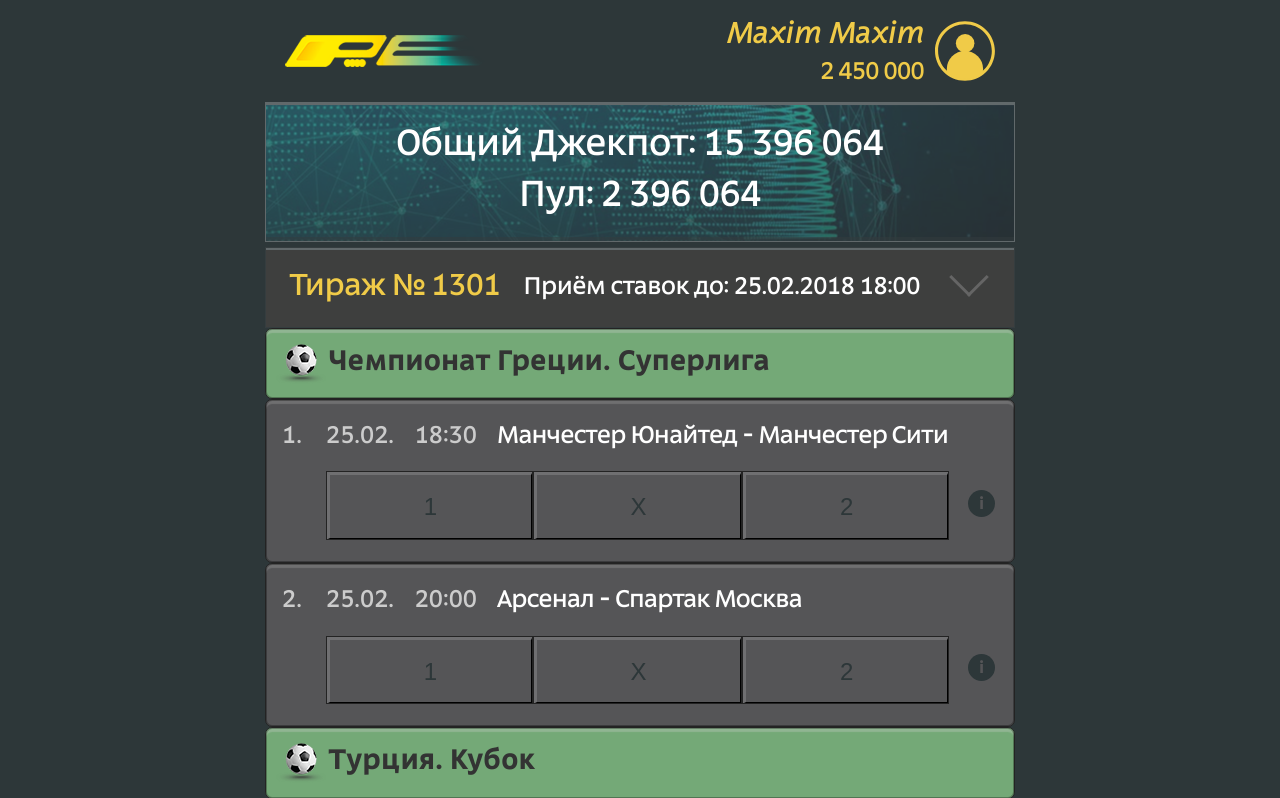
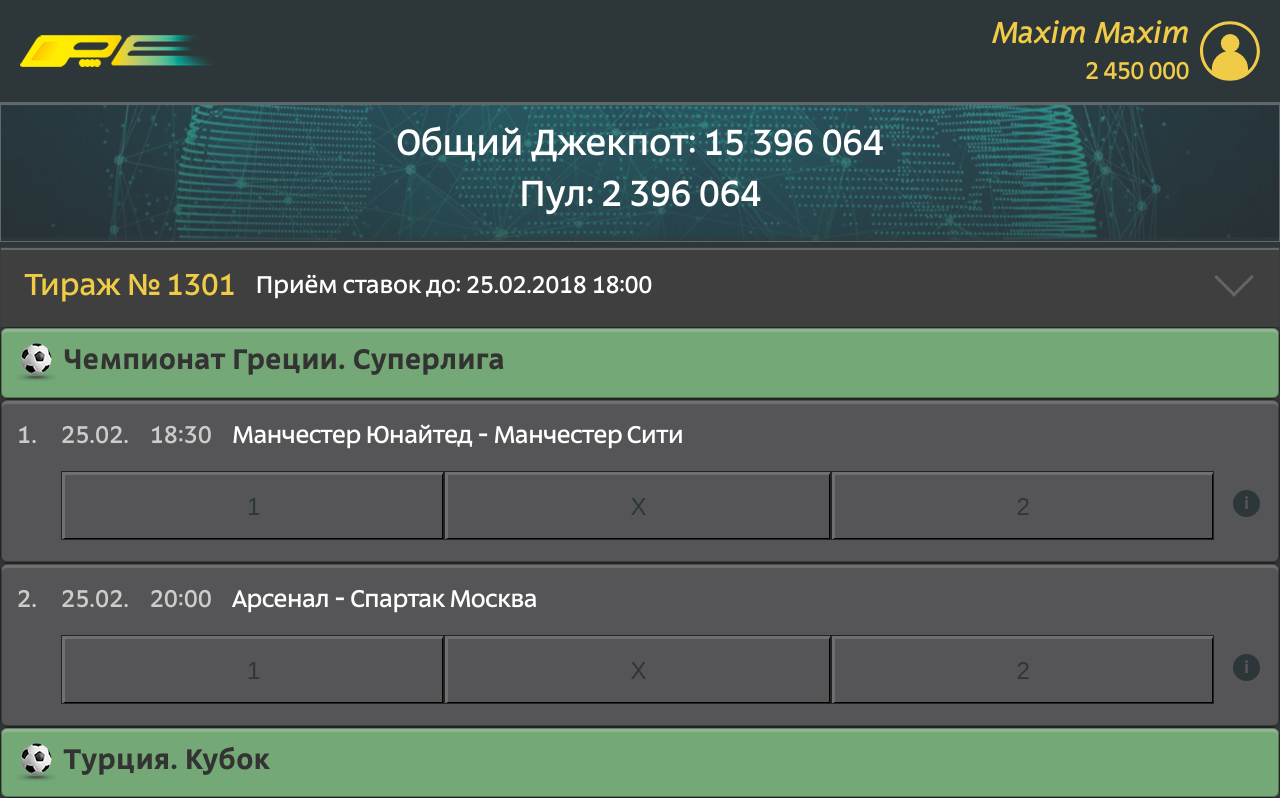
Before and after one commit to ehassed3/test-bet, a website: page src/index.pug in a window 1280 px wide. Shown: the top 798 px of the page. Drawn offline with nearby package versions, Linux system fonts and the light colour scheme; files that its build step writes are made by us from their sources.

Commit message:
add adaptive

```diff
--- a/src/blocks/draw/draw.pug
+++ b/src/blocks/draw/draw.pug
@@ -4,7 +4,7 @@
       -
         const draws = [
           {
-            drawNumber: 'Тираж № 1301',
+            drawNumber: 'Тираж № 1301',
             date: '25.02.2018',
             time: '18:00',
             groups: [
--- a/src/blocks/draw/draw.scss
+++ b/src/blocks/draw/draw.scss
@@ -12,7 +12,7 @@
   background-color: $draw-background-color;
   border-top: 3px solid $head-border-top-color;
   display: flex;
-  justify-content: space-between;
+  flex-wrap: wrap;
   letter-spacing: -.4px;
   outline-offset: -1px;
   outline: 1px solid $draw-outline-color;
@@ -39,7 +39,9 @@
   color: $draw-font-color;
   font-size: $font-size-normal;
   font-weight: 400;
-  margin: 0;
+  margin-top: 0;
+  margin-bottom: 0;
+  margin-right: 20px;
 }
 
 .draw__datetime {
--- a/src/blocks/match/match.scss
+++ b/src/blocks/match/match.scss
@@ -24,6 +24,7 @@
 .match__info {
   counter-increment: planitems;
   display: flex;
+  flex-wrap: wrap;
 
   &::before {
     color: $datetime-font-color;
@@ -60,6 +61,7 @@
 .match__name {
   display: inline-block;
   letter-spacing: -.7px;
+  word-wrap: break-word;
   margin: 0;
 }
 
--- a/src/blocks/page-header/page-header.scss
+++ b/src/blocks/page-header/page-header.scss
@@ -1,8 +1,14 @@
 .page-header {
   align-items: center;
   display: flex;
-  justify-content: space-between;
+  flex-wrap: wrap;
   padding: 16px 20px;
+}
+
+.page-header__logo {
+  margin-top: 10px;
+  margin-bottom: 10px;
+  margin-right: auto;
 }
 
 .page-header__img {
@@ -15,6 +21,7 @@
   color: $header-font-color;
   display: flex;
   letter-spacing: -.7px;
+  margin-left: auto;
 }
 
 .page-header__name {
@@ -22,6 +29,7 @@
   font-style: italic;
   margin-bottom: 8px;
   margin-top: 0;
+  text-align: right;
 }
 .page-header__account {
   margin: 0;
--- a/src/blocks/preview/preview.pug
+++ b/src/blocks/preview/preview.pug
@@ -1,4 +1,4 @@
 mixin preview
   section.page-main__preview.preview
-    p.preview__jackpot Общий Джекпот: 15 396 064
-    p.preview__pool Пул: 2 396 064
+    p.preview__jackpot Общий Джекпот: 15 396 064
+    p.preview__pool Пул: 2 396 064
--- a/src/blocks/preview/preview.scss
+++ b/src/blocks/preview/preview.scss
@@ -3,11 +3,13 @@
   border-top: 3px solid $head-border-top-color;
   box-shadow: inset 0px -5px 0px $shadow-mask-color;
   box-sizing: border-box;
-  height: 140px;
   margin-bottom: 5px;
   outline-offset: -1px;
   outline: 1px solid $head-border-top-color;
-  padding: 20px 0;
+  padding-top: 20px;
+  padding-bottom: 24px;
+  padding-right: 20px;
+  padding-left: 20px;
   position: relative;
 
   &::before {
--- a/src/sass/main.scss
+++ b/src/sass/main.scss
@@ -5,5 +5,4 @@
   font-size: $font-size-small;
   -webkit-font-smoothing: antialiased;
   margin: 0 auto;
-  width: 750px;
 }
```
Also changed, not shown: src/css/style.css, src/index.html.
